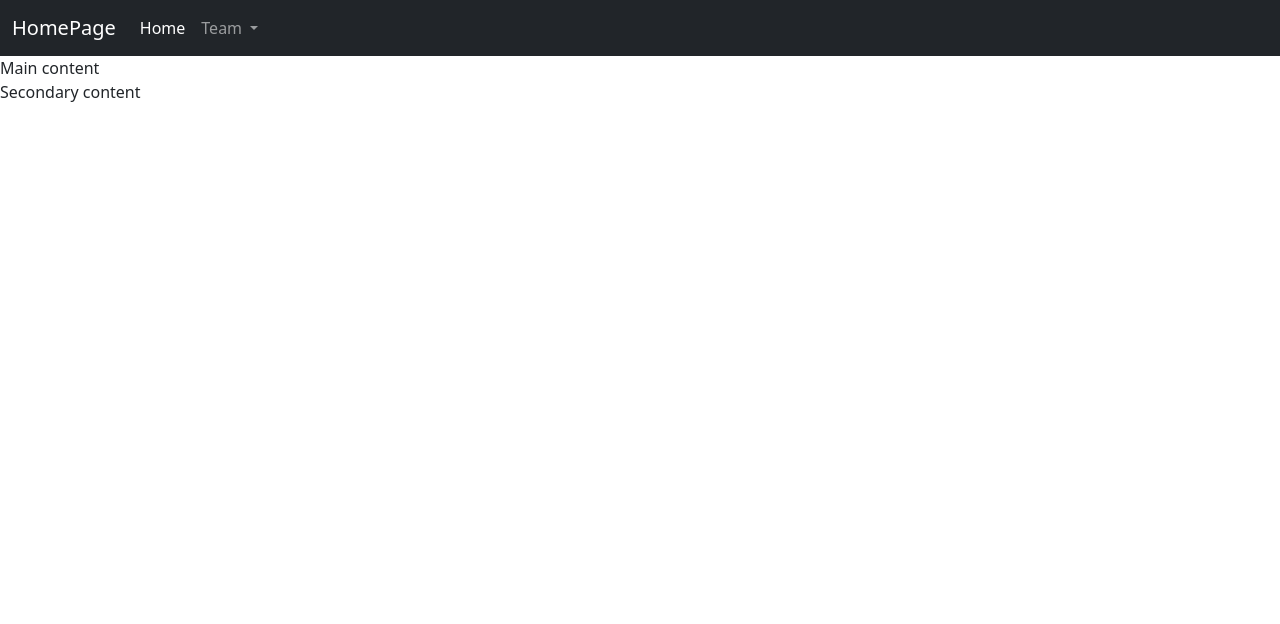
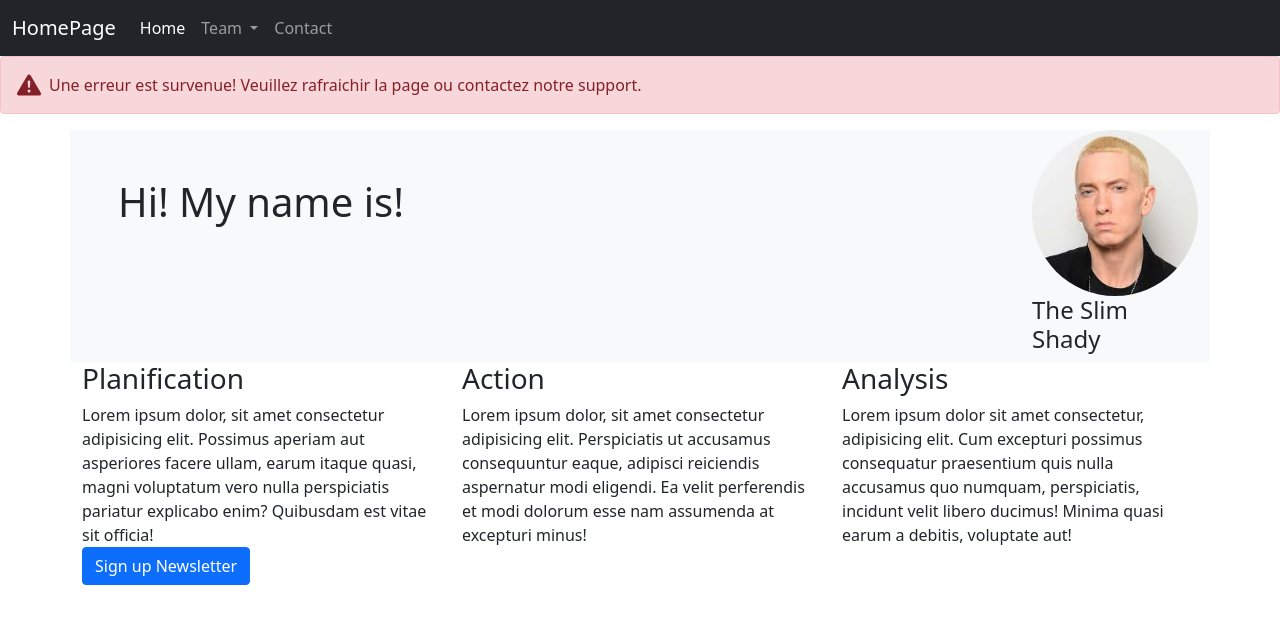
Before and after one commit to AlexandreC93/eminem, a plain HTML site: page index.html in a window 1280 px wide. Drawn offline with nearby package versions, Linux system fonts and the light colour scheme.

Commit message:
terminé

```diff
--- a/index.html
+++ b/index.html
@@ -1,19 +1,23 @@
 <!DOCTYPE html>
 <html lang="fr">
+
 <head>
   <meta charset="UTF-8">
   <meta http-equiv="X-UA-Compatible" content="IE=edge">
   <meta name="viewport" content="width=device-width, initial-scale=1.0">
-    <link href="https://cdn.jsdelivr.net/npm/bootstrap@5.0.2/dist/css/bootstrap.min.css" rel="stylesheet" integrity="sha384-EVSTQN3/azprG1Anm3QDgpJLIm9Nao0Yz1ztcQTwFspd3yD65VohhpuuCOmLASjC" crossorigin="anonymous">
+  <link href="https://cdn.jsdelivr.net/npm/bootstrap@5.0.2/dist/css/bootstrap.min.css" rel="stylesheet"
+    integrity="sha384-EVSTQN3/azprG1Anm3QDgpJLIm9Nao0Yz1ztcQTwFspd3yD65VohhpuuCOmLASjC" crossorigin="anonymous">
   <link rel="stylesheet" href="styles.css">
   <title>Exercice 4</title>
 </head>
+
 <body>
 
   <nav class="navbar navbar-expand-lg navbar-dark bg-dark">
     <div class="container-fluid">
       <a class="navbar-brand" href="#">HomePage</a>
-          <button class="navbar-toggler" type="button" data-bs-toggle="collapse" data-bs-target="#navbarSupportedContent" aria-controls="navbarSupportedContent" aria-expanded="false" aria-label="Toggle navigation">
+      <button class="navbar-toggler" type="button" data-bs-toggle="collapse" data-bs-target="#navbarSupportedContent"
+        aria-controls="navbarSupportedContent" aria-expanded="false" aria-label="Toggle navigation">
         <span class="navbar-toggler-icon"></span>
       </button>
       <div class="collapse navbar-collapse" id="navbarSupportedContent">
@@ -25,17 +29,20 @@
                 <a class="nav-link" href="#">Link</a>
               </li> -->
           <li class="nav-item dropdown">
-                <a class="nav-link dropdown-toggle" href="#" id="navbarDropdown" role="button" data-bs-toggle="dropdown" aria-expanded="false">
+            <a class="nav-link dropdown-toggle" href="#" id="navbarDropdown" role="button" data-bs-toggle="dropdown"
+              aria-expanded="false">
               Team
             </a>
             <ul class="dropdown-menu dropdown-menu-dark" aria-labelledby="navbarDropdown">
-                  <li><a class="dropdown-item" href="#">Kindred</a></li>
-                  <li><a class="dropdown-item" href="#">Ezreal</a></li>
-                  <li><a class="dropdown-item" href="#">Nidalee</a></li>
+              <li><a class="dropdown-item" href="https://universe.leagueoflegends.com/fr_FR/story/champion/kindred/">Kindred</a></li>
+              <li><a class="dropdown-item" href="https://universe.leagueoflegends.com/fr_FR/champion/ezreal/">Ezreal</a></li>
+              <li><a class="dropdown-item" href="https://universe.leagueoflegends.com/fr_FR/champion/nidalee/">Nidalee</a></li>
             </ul>
+
+
           </li>
           <li class="nav-item">
-                <a class="nav-link disabled" href="#" tabindex="-1" aria-disabled="true"></a>
+            <a class="nav-link" href="#" tabindex="-1" aria-disabled="true">Contact</a>
           </li>
         </ul>
 
@@ -45,37 +52,108 @@
 
     </div>
   </nav>
+  <svg xmlns="http://www.w3.org/2000/svg" style="display: none;">
+    <symbol id="exclamation-triangle-fill" fill="currentColor" viewBox="0 0 16 16">
+      <path d="M8.982 1.566a1.13 1.13 0 0 0-1.96 0L.165 13.233c-.457.778.091 1.767.98 1.767h13.713c.889 0 1.438-.99.98-1.767L8.982 1.566zM8 5c.535 0 .954.462.9.995l-.35 3.507a.552.552 0 0 1-1.1 0L7.1 5.995A.905.905 0 0 1 8 5zm.002 6a1 1 0 1 1 0 2 1 1 0 0 1 0-2z"/>
+    </symbol>
+  </svg>
 
-
-      <div class="example-container">
-        <div class="example-row">
-          <div class="example-content-main">Main content</div>
-          <div class="example-content-secondary">Secondary content</div>
+  <div class="alert alert-danger d-flex align-items-center" role="alert">
+    <svg class="bi flex-shrink-0 me-2" width="24" height="24" role="img" aria-label="Danger:"><use xlink:href="#exclamation-triangle-fill"/></svg>
+    <div>
+      Une erreur est survenue! Veuillez rafraichir la page ou contactez notre support.
     </div>
   </div>
 
 
 
 
-      <!-- <div class="container-fluid ">
-        <div class="row col-2 justify-content-end ">
-          <img src="img/logo_EdenSchool.png" alt="Eminem photo">
+  <div class="container ">
+    <div class="row">
+      <div class="col-10 bg-light p-5">
+        <h1>Hi! My name is!</h1>
       </div>
-        <div class="">
-          HELLO MY NAME IS Eminem
+      <div class="col bg-light "> <img src="img/eminem.png" class="rounded-circle img-fluid" alt="logo_EdenSchool">
+        <h4>The Slim Shady</h4>
       </div>
-      </div> -->
-        <!-- <div class="container">
-          <div class="row-reverse bg-primary">
-            <div class="col-9">.col-9</div>
-            <div class="col-4">.col-4<br>Since 9 + 4 = 13 &gt; 12, this 4-column-wide div gets wrapped onto a new line as one contiguous unit.</div>
-            <div class="col-6">.col-6<br>Subsequent columns continue along the new line.</div>
+
     </div>
-        </div> -->
+
+
+  </div>
+
+  <div class="container">
+    <div class="row align-items-start">
+      <div class="col">
+        <h3>Planification</h3>
+      </div>
+      <div class="col">
+        <h3>Action</h3>
+      </div>
+      <div class="col">
+        <h3>Analysis</h3>
+      </div>
+    </div>
+    <div class="row align-items-center">
+      <div class="col">
+        Lorem ipsum dolor, sit amet consectetur adipisicing elit. Possimus aperiam aut asperiores facere ullam, earum
+        itaque quasi, magni voluptatum vero nulla perspiciatis pariatur explicabo enim? Quibusdam est vitae sit officia!
+      </div>
+      <div class="col">
+        Lorem ipsum dolor, sit amet consectetur adipisicing elit. Perspiciatis ut accusamus consequuntur eaque, adipisci
+        reiciendis aspernatur modi eligendi. Ea velit perferendis et modi dolorum esse nam assumenda at excepturi minus!
+      </div>
+      <div class="col">
+        Lorem ipsum dolor sit amet consectetur, adipisicing elit. Cum excepturi possimus consequatur praesentium quis
+        nulla accusamus quo numquam, perspiciatis, incidunt velit libero ducimus! Minima quasi earum a debitis,
+        voluptate aut!
+      </div>
+    </div>
+
+    <!-- Button trigger modal -->
+<button type="button" class="btn btn-primary" data-bs-toggle="modal" data-bs-target="#exampleModal">
+  Sign up Newsletter
+</button>
+
+<!-- Modal -->
+<div class="modal fade" id="exampleModal" tabindex="-1" aria-labelledby="exampleModalLabel" aria-hidden="true">
+  <div class="modal-dialog">
+    <div class="modal-content">
+      <div class="modal-header">
+        <h5 class="modal-title" id="exampleModalLabel">Newsletter</h5>
+        <button type="button" class="btn-close" data-bs-dismiss="modal" aria-label="Close"></button>
+      </div>
+      <div class="modal-body">
+        <form>
+          <div class="mb-3">
+            <label for="exampleInputEmail1" class="form-label">Email address</label>
+            <input type="email" class="form-control" id="exampleInputEmail1" aria-describedby="emailHelp">
+            <div id="emailHelp" class="form-text">We'll never share your email with anyone else.</div>
+            <button type="submit" class="btn btn-primary">S'abonner</button>
+          </div>
+
+          </div>
+
+        </form>
+      </div>
+
+    </div>
+  </div>
+
+
+
+
+
+
+
+
 
   <!--JAVASCRIPT -->
 
-      <script src="https://cdn.jsdelivr.net/npm/bootstrap@5.0.2/dist/js/bootstrap.bundle.min.js" integrity="sha384-MrcW6ZMFYlzcLA8Nl+NtUVF0sA7MsXsP1UyJoMp4YLEuNSfAP+JcXn/tWtIaxVXM" crossorigin="anonymous"></script>
+  <script src="https://cdn.jsdelivr.net/npm/bootstrap@5.0.2/dist/js/bootstrap.bundle.min.js"
+    integrity="sha384-MrcW6ZMFYlzcLA8Nl+NtUVF0sA7MsXsP1UyJoMp4YLEuNSfAP+JcXn/tWtIaxVXM"
+    crossorigin="anonymous"></script>
 
 </body>
+
 </html>
```
Also changed, not shown: img/eminem.png (added). Lines whose indentation alone changed are shown as unchanged.
